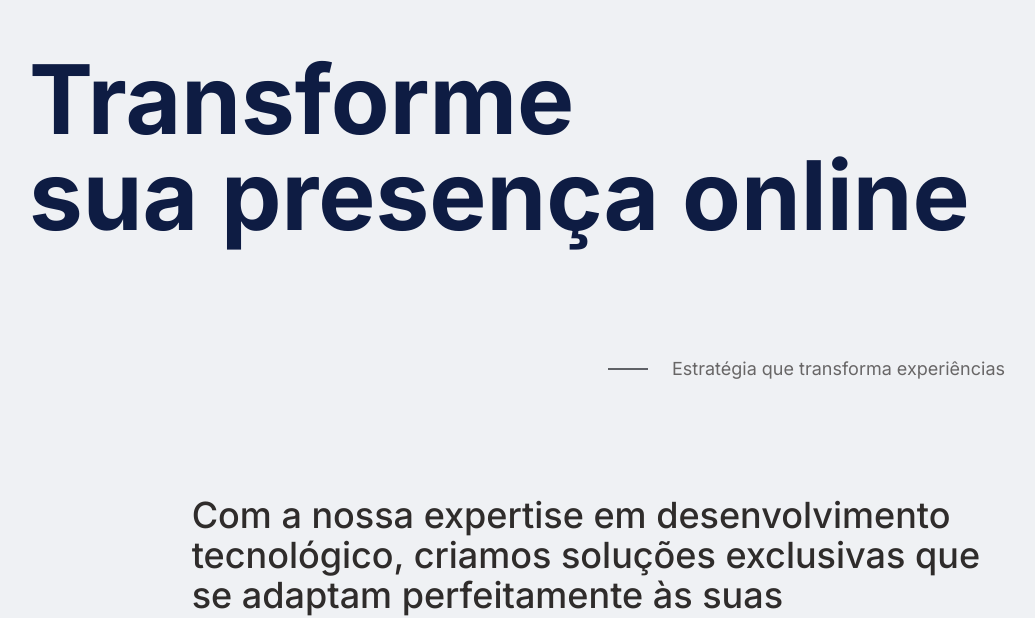
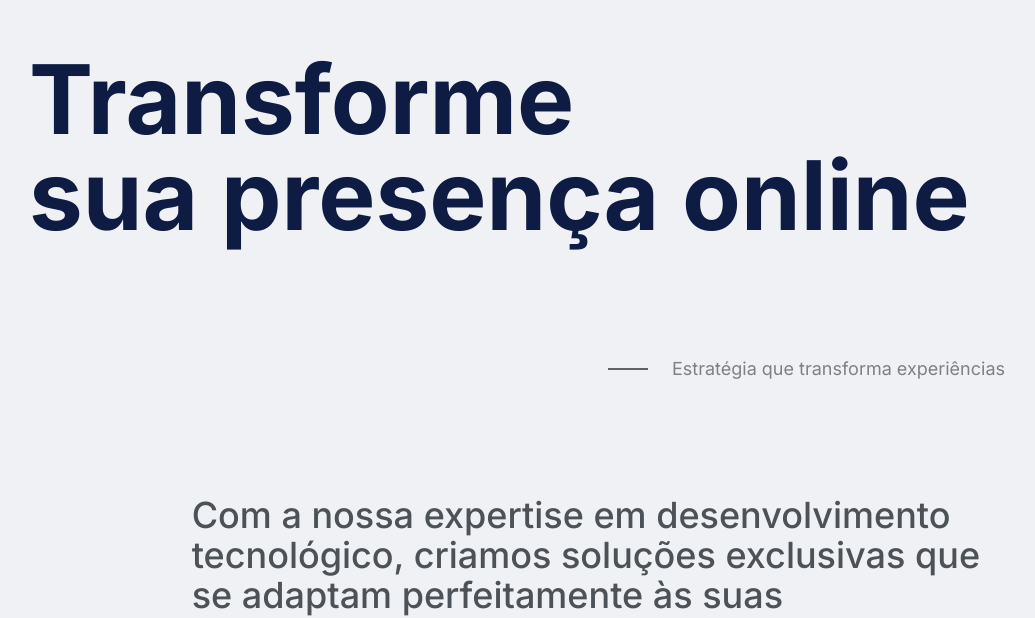
Before and after one commit to GomidesTs/site-gomides-web, a Next.js app: page / in a window 1280 px wide. Shown: the part 189-807 px from the top of the page, without its empty margins (123-1158 px from the left). Built offline with nearby package versions, Linux system fonts and the light colour scheme.

Commit message:
style: colors
Create a new black to compose the colors and demand on gray 100

```diff
--- a/tailwind.config.js
+++ b/tailwind.config.js
@@ -8,6 +8,9 @@ module.exports = {
   ],
   theme: {
     colors: {
+      black: {
+        500: '#060E14'
+      },
       blue: {
         500: '#0E1C43',
         400: '#314D9F',
@@ -16,7 +19,7 @@ module.exports = {
       },
       gray: {
         500: '#23252C',
-        300: '#2F2C2B'
+        300: '#4C5257'
       },
       red: {
         500: '#DE2B1B'
```
